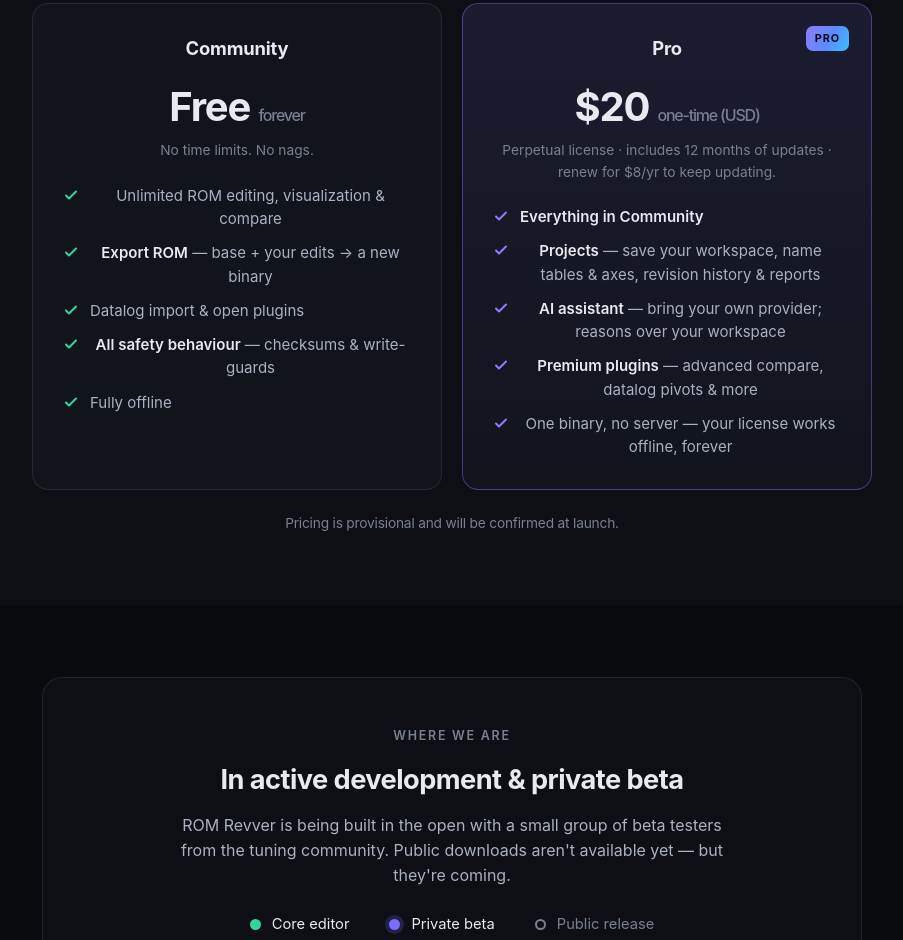
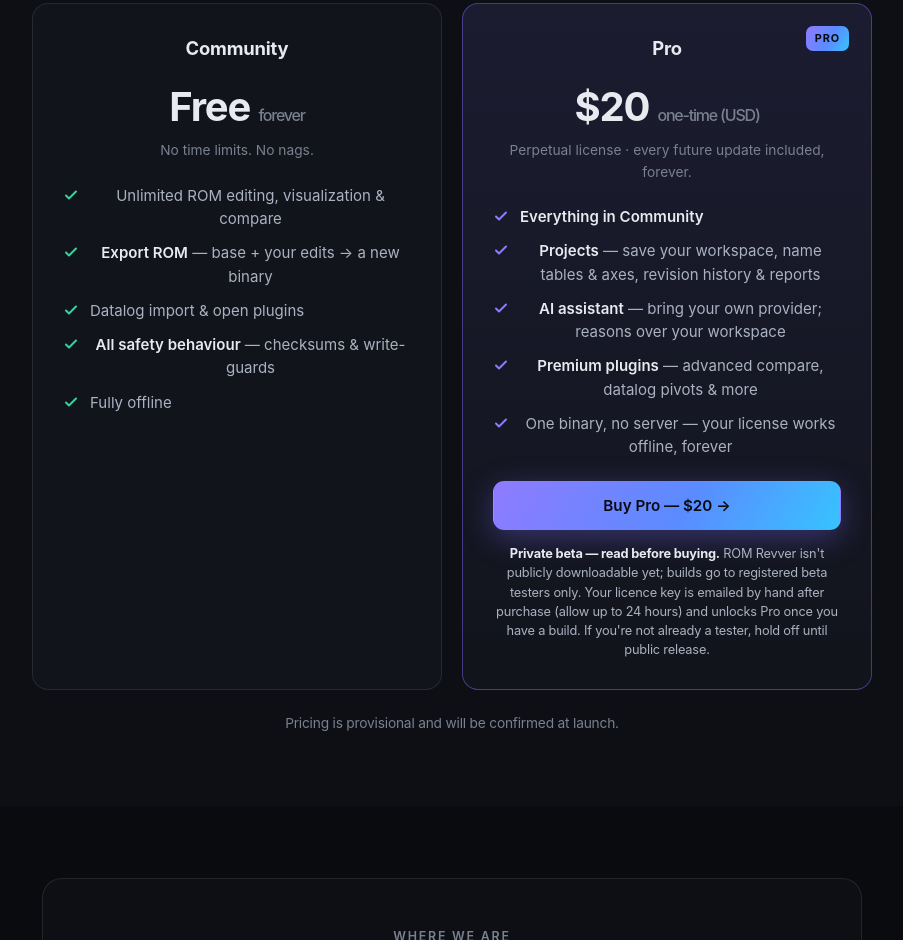
Before and after one commit to Rom-Revver/rom-revver-web, a plain HTML site: page index.html in a window 1280 px wide. Shown: the part 3013-3953 px from the top of the page, without its empty margins (188-1091 px from the left). Drawn offline with Linux system fonts and the light colour scheme.

Commit message:
Deploy site from Rom-Revver/rom-revver@4f085c0

```diff
--- a/index.html
+++ b/index.html
@@ -801,10 +801,7 @@
               <div class="badge">Pro</div>
               <div class="name">Pro</div>
               <div class="amt">$20 <small>one-time (USD)</small></div>
-              <div class="terms">
-                Perpetual license · includes 12 months of updates · renew for $8/yr to keep
-                updating.
-              </div>
+              <div class="terms">Perpetual license · every future update included, forever.</div>
               <ul>
                 <li>
                   <svg width="16" height="16" viewBox="0 0 16 16" fill="none">
@@ -868,6 +865,28 @@
                   ><span>One binary, no server — your license works offline, forever</span>
                 </li>
               </ul>
+              <a
+                class="btn btn-primary"
+                style="width: 100%; justify-content: center; margin-top: 22px"
+                href="https://buy.stripe.com/00weVc7mQbU53ZXeqx0Ny00"
+                target="_blank"
+                rel="noopener noreferrer"
+                >Buy Pro — $20 →</a
+              >
+              <p
+                style="
+                  color: var(--ink-2);
+                  font-size: 0.8rem;
+                  margin: 14px 0 0;
+                  text-align: center;
+                  line-height: 1.5;
+                "
+              >
+                <b style="color: var(--ink)">Private beta — read before buying.</b> ROM Revver isn't
+                publicly downloadable yet; builds go to registered beta testers only. Your licence
+                key is emailed by hand after purchase (allow up to 24 hours) and unlocks Pro once
+                you have a build. If you're not already a tester, hold off until public release.
+              </p>
             </div>
           </div>
           <p style="text-align: center; color: var(--ink-3); font-size: 0.86rem; margin-top: 24px">
```
Also changed, not shown: 1 other file.
